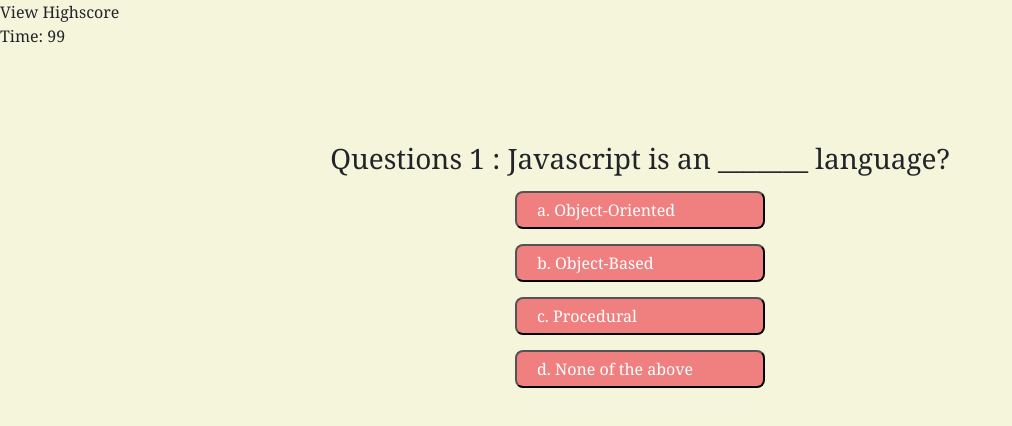
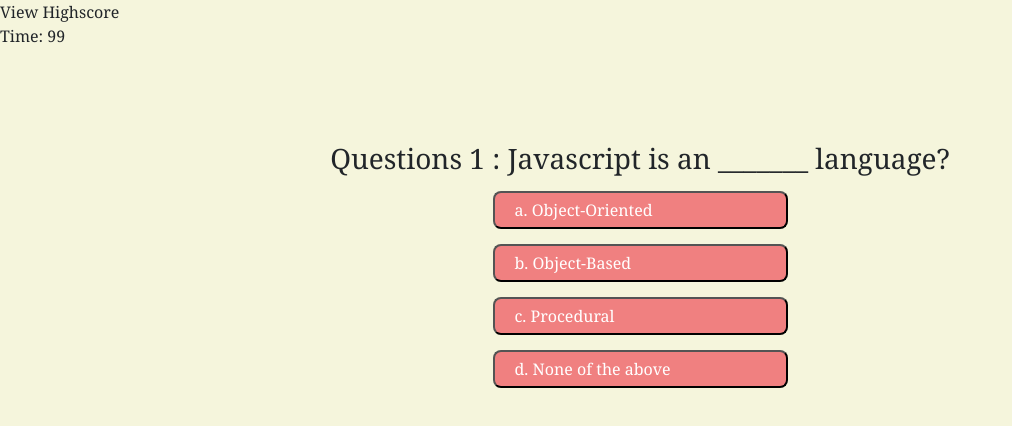
Before and after one commit to Hinalpatel8988/WEB-API---Code-Quiz, a plain HTML site: page index.html in a window 1280 px wide. Both pictures are taken after a click on the button "Start Quiz". Shown: the whole page, without its empty margins (0-1012 px from the left). Drawn offline with nearby package versions, Linux system fonts and the light colour scheme.

Commit message:
script.js updated

```diff
--- a/assets/style.css
+++ b/assets/style.css
@@ -29,7 +29,7 @@ body {
     text-align: left;
     cursor: pointer;
     padding: 5px 20px;
-    width: 250px;
+    width: 295px;
     max-height: 50px;
     display: block;
     font-size: 16px;
```
